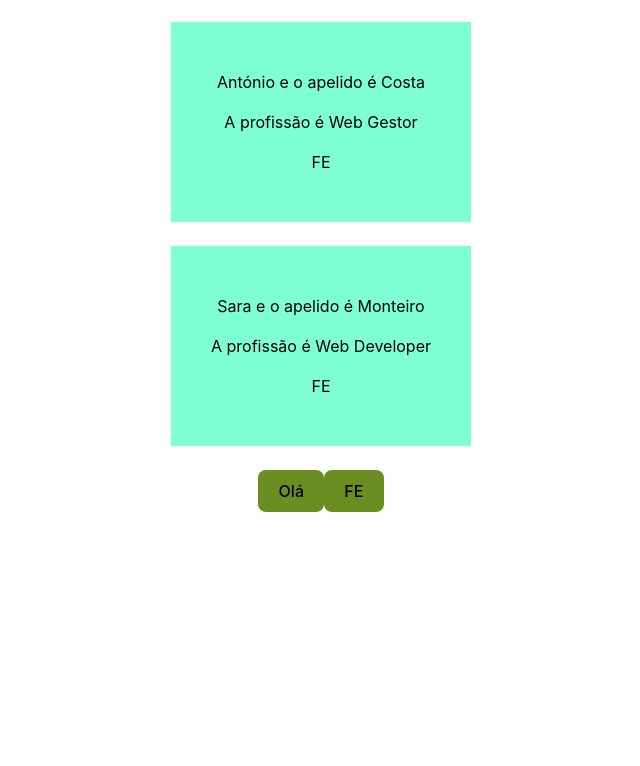
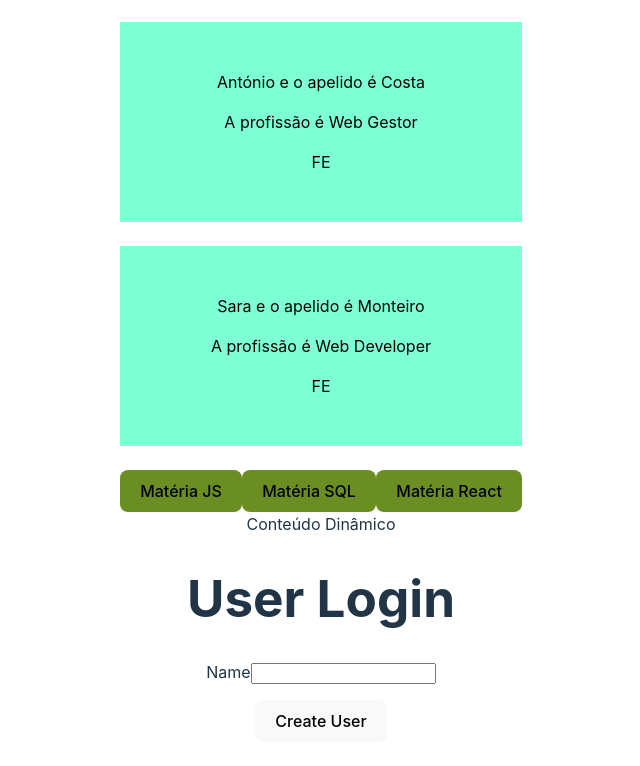
Before and after one commit to SaraBarrett/WeMasterReact, a React (Vite) app: page / in a window 1280 px wide. Shown: the part 764-1530 px from the top of the page, without its empty margins (319-959 px from the left). Before the commit the page ends 1308 px from the top, so only its background shows below. Built offline with nearby package versions, Linux system fonts and the light colour scheme.

Commit message:
login user

```diff
--- a/src/App.jsx
+++ b/src/App.jsx
@@ -9,6 +9,7 @@ import Card from './components/Card'
 import users from './data/users'
 import goals from './data/goals'
 import TabButton from './components/TabButton'
+import LoginUser from './components/LoginUser'
 
 function getRandomInt(max){
   return Math.floor(Math.random() * (max+1));
@@ -16,6 +17,11 @@ function getRandomInt(max){
 
 function App() {
   const [count, setCount] = useState(0)
+
+  function handleSelected(selectedButton){
+    //o codigo que eu quiser
+    console.log(selectedButton)
+  }
 
   return (
     <>
@@ -60,8 +66,14 @@ function App() {
        />
        <br/>
 
-     <TabButton>Olá</TabButton>
-     <TabButton>FE</TabButton>
+     <TabButton onSelectBtn={()=> handleSelected('js')}>Matéria JS</TabButton>
+     <TabButton onSelectBtn={()=> handleSelected('sql')}>Matéria SQL</TabButton>
+     <TabButton onSelectBtn={()=> handleSelected('react')}>Matéria React</TabButton>
+     <div>
+      Conteúdo Dinâmico
+     </div>
+    <LoginUser/>
+
     </>
   )
 }
--- /dev/null
+++ b/src/components/LoginUser.jsx
@@ -0,0 +1,16 @@
+export default function LoginUser(){
+    return(
+    <div id="app">
+        <h1>User Login</h1>
+        <p>
+          <label>Name</label>
+          {/* You don't need to do anything with this input! You'll learn how to handle user input later */}
+          <input type="text" />
+        </p>
+
+        <p id="actions">
+          <button>Create User</button>
+        </p>
+      </div>
+      );
+}
--- a/src/components/TabButton.jsx
+++ b/src/components/TabButton.jsx
@@ -1,9 +1,6 @@
 import './TabButton.css'
 
-function hello(){
-    alert('olá Mundo');
+
+export default function TabButton({children, onSelectBtn}){
+    return (<button onClick={onSelectBtn} className="my-btn">{children}</button>);
 }
-
-export default function TabButton({children}){
-    return (<button onClick={hello} className="my-btn">{children}</button>);
-}
```
